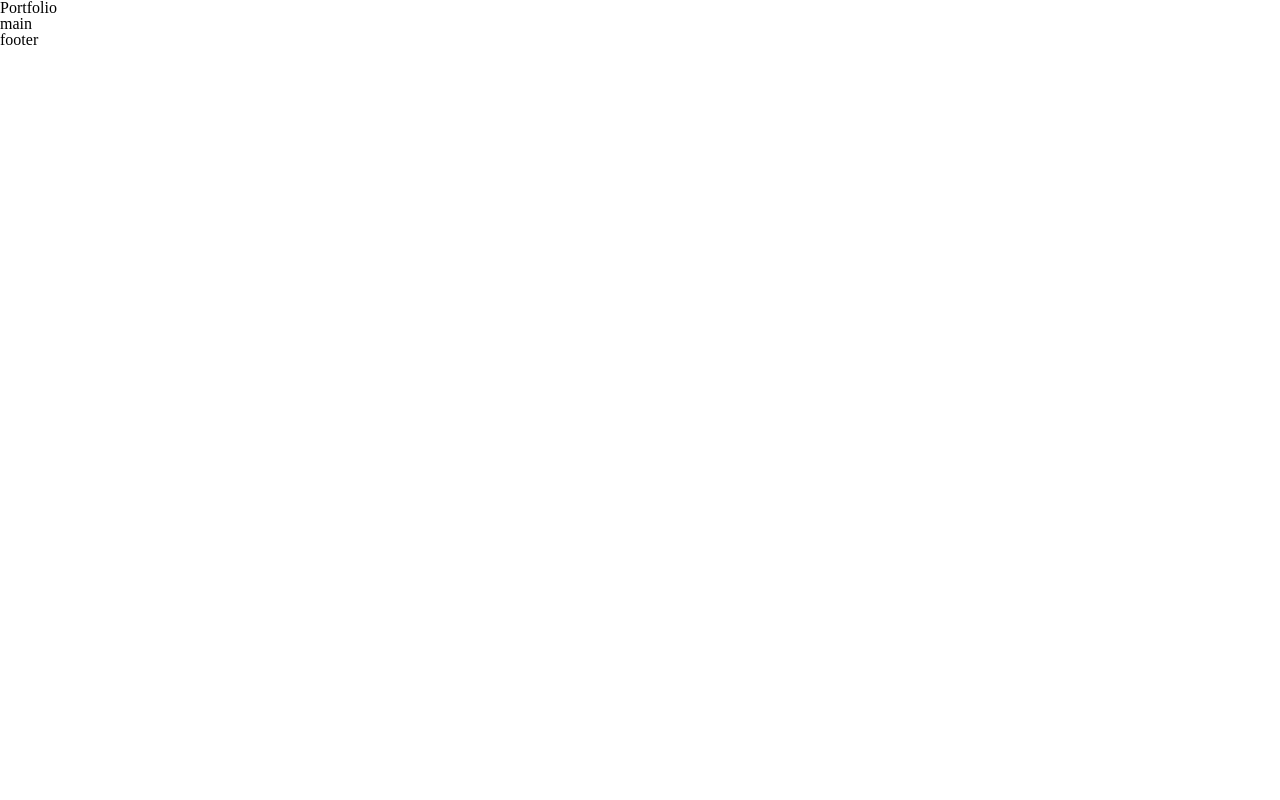
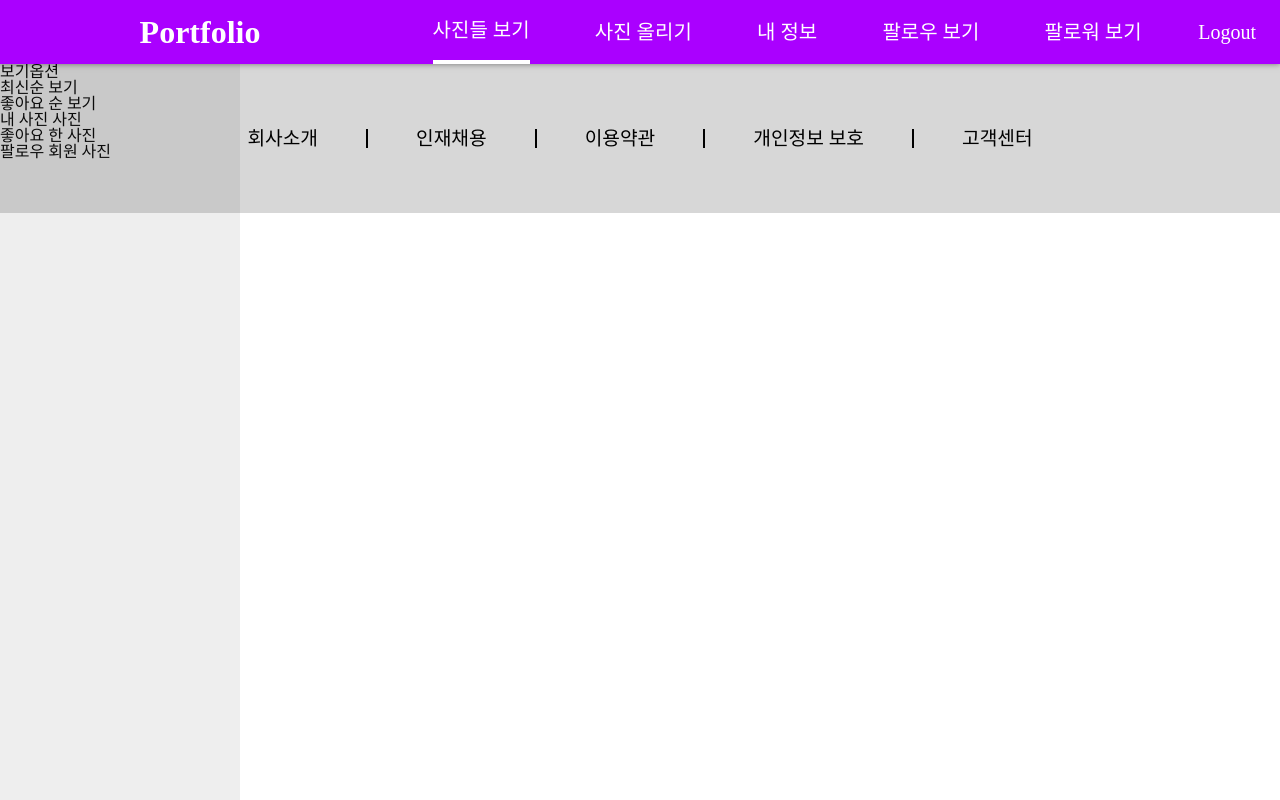
Before and after one commit to choisuyang/Js-Factory, a plain HTML site: page index.html in a window 1280 px wide. Drawn offline with Linux system fonts and the light colour scheme.

Commit message:
practice-board

```diff
--- a/index.html
+++ b/index.html
@@ -7,11 +7,52 @@
     <link rel="stylesheet" type="text/css" href="style.css" />
     <link rel="stylesheet" type="text/css" href="reset.css" />
   <body>
-    <header>
-      <a>Portfolio</a>
+    <header style="width: 100vw;">
+      <div class="headerContainer">
+        <a class="logo">Portfolio</a>
+        <div style="flex: 1">
+          <nav>
+            <ul class="navContainer">
+              <li class="on"><a >사진들 보기</a></li>
+              <li><a>사진 올리기</a></li>
+              <li><a>내 정보</a></li>
+              <li><a>팔로우 보기</a></li>
+              <li><a>팔로워 보기</a></li>
+            </ul>
+          </nav>
+        </div>
+        <div class="userState">
+          <a >Logout</a>
+      </div>
+    </div>
     </header>
-    <main>main</main>
-    <footer>footer</footer>
+    <main>
+      <aside class="asideContainer">
+        <h4>보기옵션</h4>
+        <ul>
+          <li>최신순 보기</li>
+          <li>좋아요 순 보기</li>
+        </ul>
+        <ul>
+          <li>내 사진 사진</li>
+          <li>좋아요 한 사진</li>
+          <li>팔로우 회원 사진</li>
+        </ul>
+      </aside>
+      <div class="contentContainer">
+
+      </div>
+
+    </main>
+    <footer class="footerContainer">
+      <ul class="footerUl">
+        <li>회사소개</li>
+        <li>인재채용</li>
+        <li>이용약관</li>
+        <li>개인정보 보호</li>
+        <li>고객센터</li>
+      </ul>
+    </footer>
   </body>
 
 </html>
--- a/style.css
+++ b/style.css
@@ -0,0 +1,97 @@
+.headerContainer {
+  display: flex;
+  justify-content: center;
+  align-items: center;
+  background-color: #aa00ff;
+  height: 64px;
+  z-index: 1;
+  box-shadow: rgba(0, 0, 0, 0.5) 0px 0px 6px;
+  position: fixed;
+  width: 100vw;
+}
+
+.logo {
+  display: flex;
+  justify-content: center;
+  align-items: center;
+  font-size: 2rem;
+  font-weight: 700;
+  text-decoration: none;
+  width: 400px;
+}
+.navContainer {
+  display: flex;
+  font-size: 1.25rem;
+  justify-content: space-around;
+  align-items: center;
+}
+
+.navContainer > li {
+  height: 60px;
+  display: flex;
+  justify-content: center;
+  align-items: center;
+}
+
+.navContainer > li.on {
+  border-bottom: 4px solid white;
+}
+
+a {
+  color: white;
+  text-decoration: none;
+}
+
+a:hover {
+  color: rgba(255, 255, 255, 0.8);
+  cursor: pointer;
+}
+
+.userState {
+  display: flex;
+  justify-content: flex-end;
+  align-items: center;
+  font-size: 1.25rem;
+  margin: 24px;
+}
+
+/* Main */
+main {
+  position: relative;
+  padding-top: 64px;
+  padding-left: 240px;
+}
+.asideContainer {
+  position: fixed;
+  top: 64px;
+  bottom: 0px;
+  left: 0px;
+  width: 240px;
+  background-color: rgb(238, 238, 238);
+}
+
+/* Footer */
+
+.footerContainer {
+  position: relative;
+  background-color: rgba(56, 56, 56, 0.2);
+  font-size: 1.2rem;
+  text-align: center;
+  z-index: 1;
+  padding: 65px 0px;
+}
+
+.footerUl {
+  display: flex;
+  justify-content: center;
+  align-items: center;
+}
+
+.footerUl > li {
+  border-right: 2px solid black;
+  padding: 0px 48px;
+}
+
+.footerUl > li:nth-child(5) {
+  border: none;
+}
```
